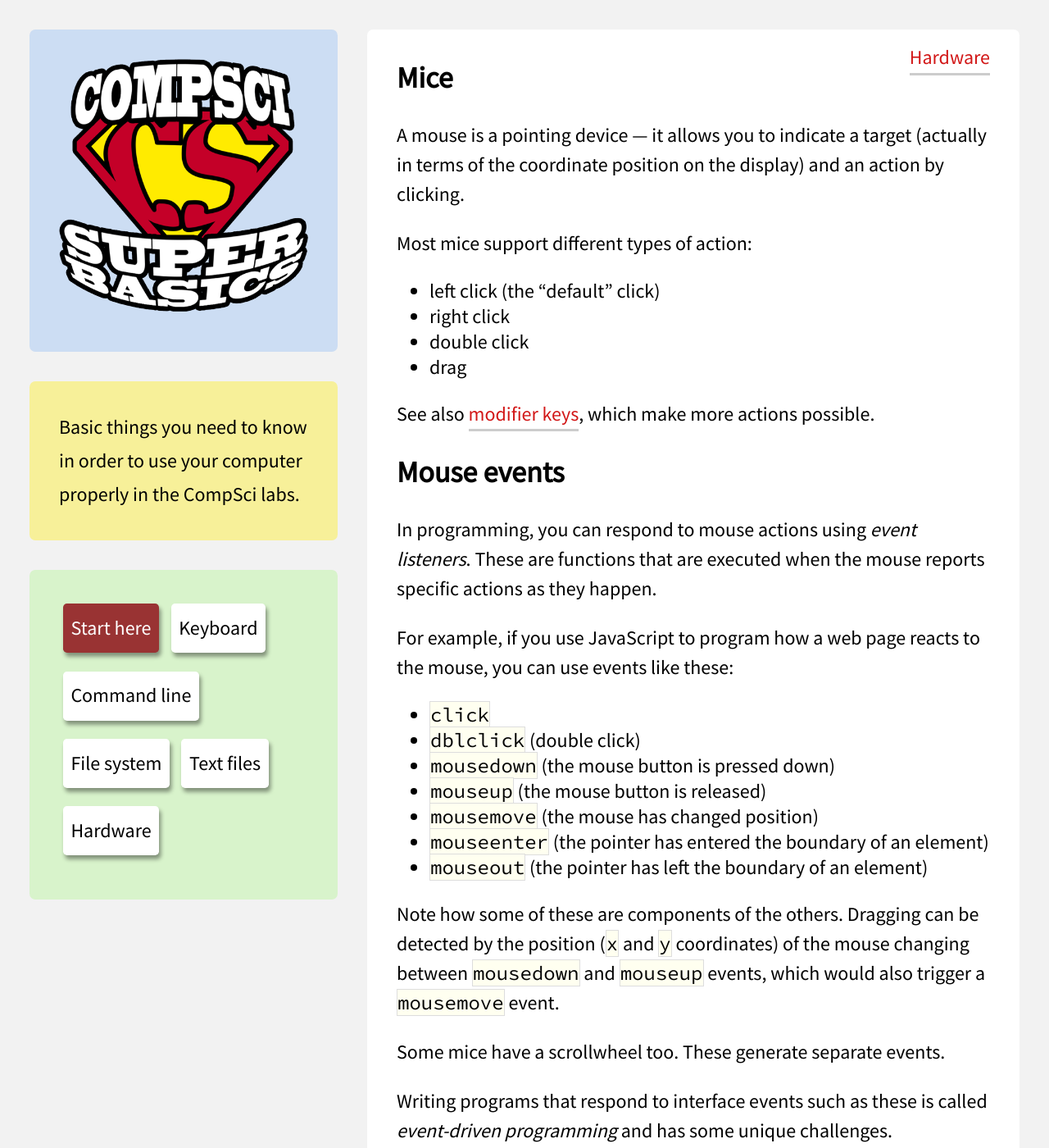
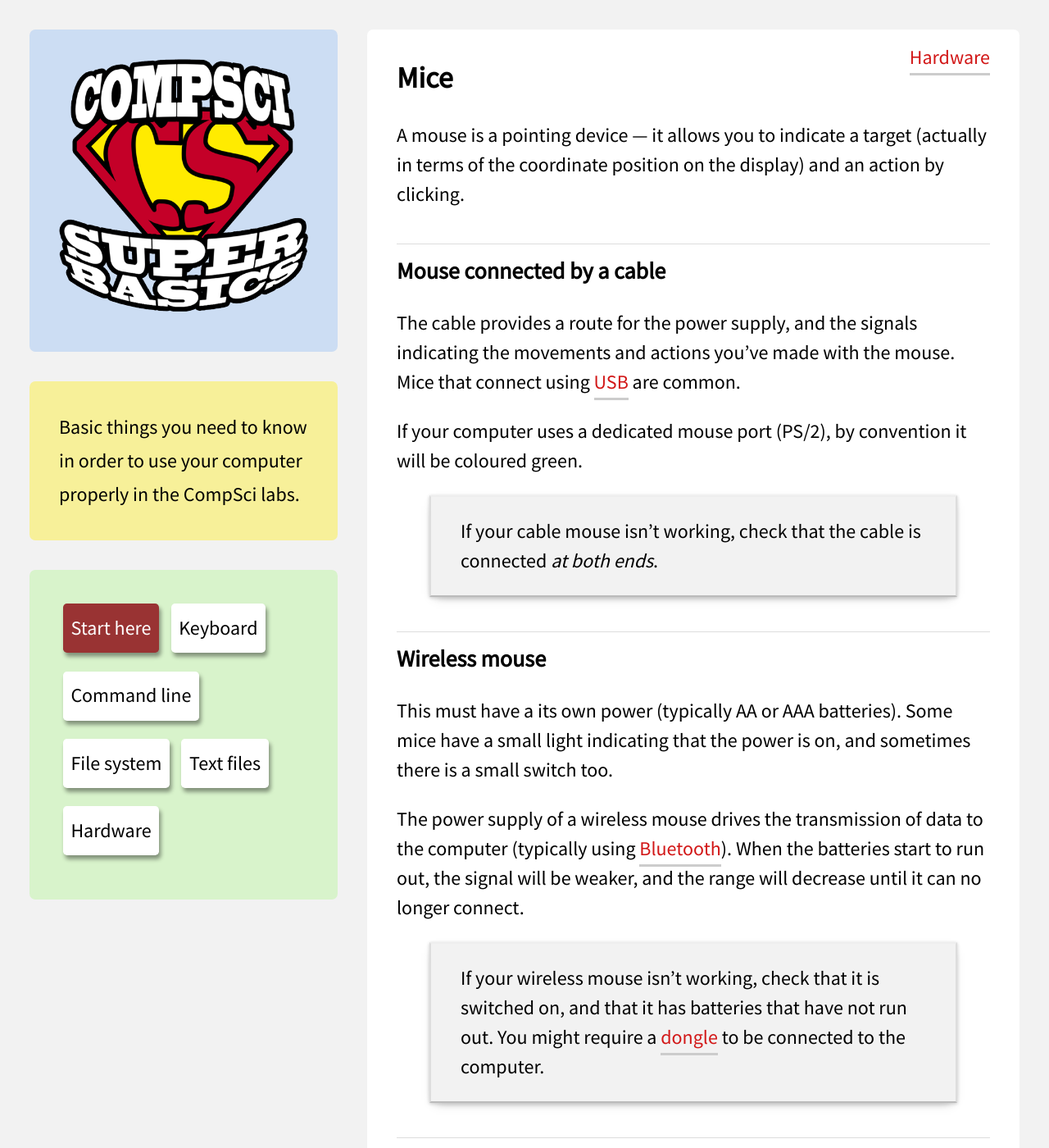
Before and after one commit to davewhiteland/compsci-superbasics, a Jekyll site: the page built from collections/_hardware/mice.md, in a window 1280 px wide and 1400 px high. Shown: the whole window at 82% size. Built offline with Jekyll 4.4.1, drawn with Linux system fonts in a browser that asks for light colours; some of the changed text lies outside the part shown.

Commit message:
update mouse (and keyboard) matching information

```diff
--- a/collections/_hardware/mice.md
+++ b/collections/_hardware/mice.md
@@ -6,6 +6,36 @@ order: 106
 
 A mouse is a pointing device — it allows you to indicate a target (actually in
 terms of the coordinate position on the display) and an action by clicking.
+
+### Mouse connected by a cable
+
+The cable provides a route for the power supply, and the signals indicating
+the movements and actions you've made with the mouse. Mice that connect using
+[USB]({{ site.baseurl }}/hardware/usb) are common.
+
+If your computer uses a dedicated mouse port (PS/2), by convention it will
+be coloured green.
+
+> If your cable mouse isn't working, check that the cable is connected
+> _at both ends_.
+
+### Wireless mouse
+
+This must have a its own power (typically AA or AAA batteries).
+Some mice have a small light indicating that the power is on, and
+sometimes there is a small switch too.
+
+The power supply of a wireless mouse drives the transmission of data to the
+computer (typically using [Bluetooth]({{ site.baseurl }}/hardware/wifi-and-bluetooth)).
+When the batteries start to run out, the signal will be weaker, and the range
+will decrease until it can no longer connect.
+
+> If your wireless mouse isn't working, check that it is switched on, and
+> that it has batteries that have not run out. You might require a
+> [dongle]({{ site.baseurl }}/hardware/dongles) to be connected to the
+> computer.
+
+### Actions performed by mouse
 
 Most mice support different types of action:
 
```
Also changed, not shown: collections/_hardware/keyboards.md (+2 -2 lines).
